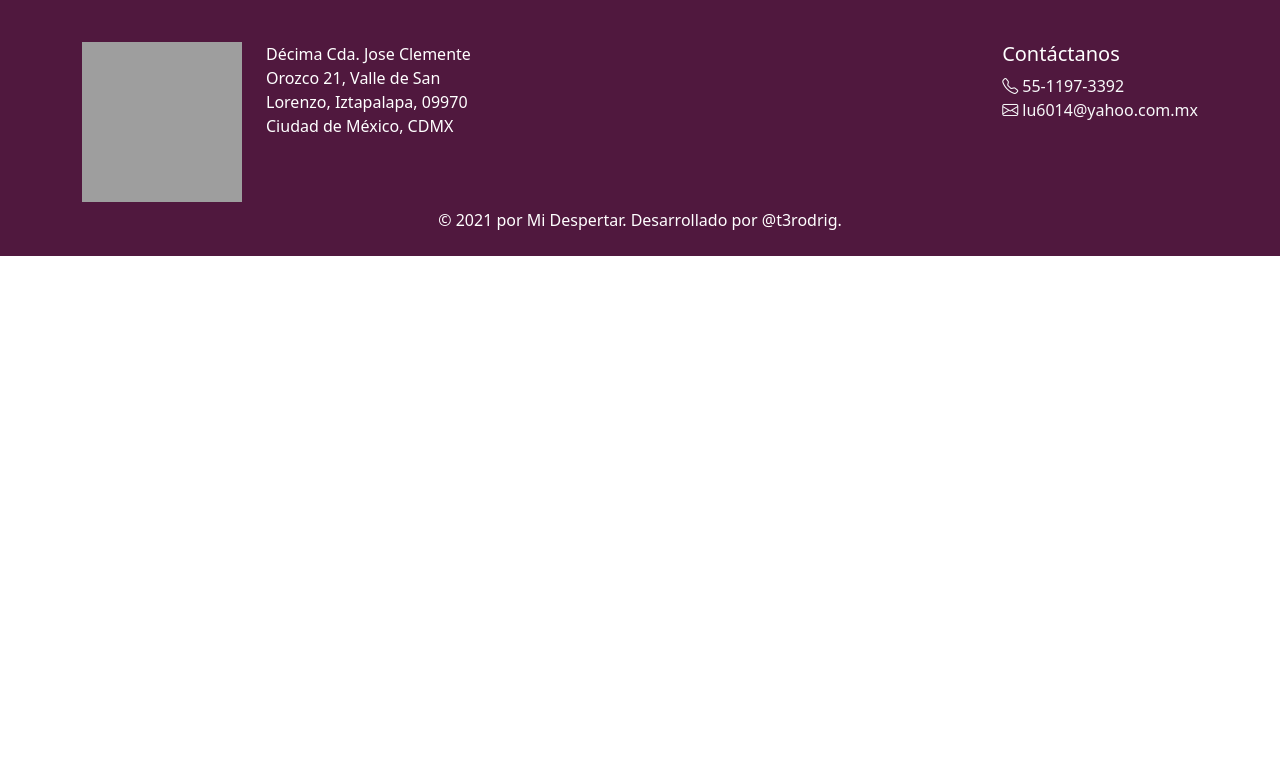
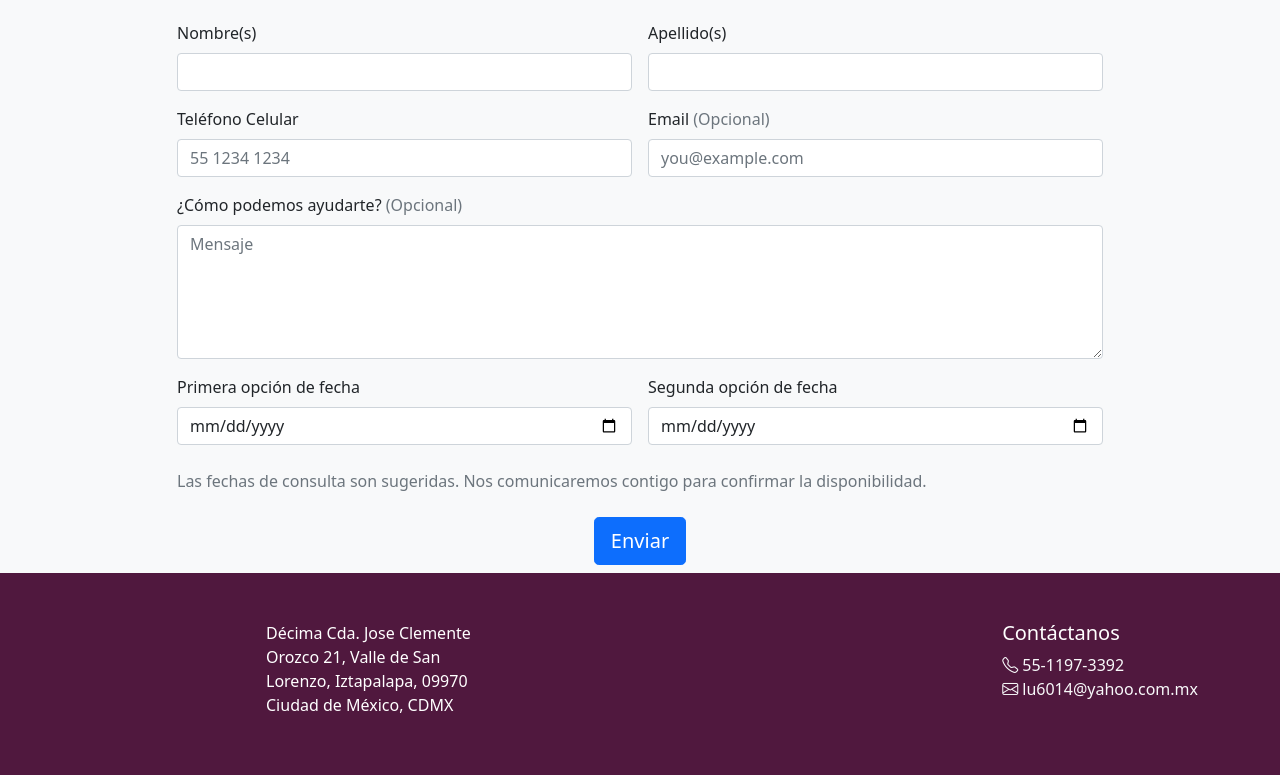
Before and after one commit to t3rodrig/transpersonal, a Gatsby site: page /contacto in a window 1280 px wide. Before the commit this address had no page. Shown: the part 238-1013 px from the top of the page. Before the commit the page ends 800 px from the top, so only its background shows below. Built offline with nearby package versions, Linux system fonts and the light colour scheme; Gatsby itself is replaced by a stand-in of ours; grey boxes are pictures that could not be loaded.

Commit message:
Start contact page

```diff
--- a/src/components/header/header.js
+++ b/src/components/header/header.js
@@ -45,7 +45,7 @@ const Header = () => (
               </Link>
             </li>
             <li className="nav-item">
-              <Link className="nav-link" to="#">
+              <Link className="nav-link" to="/contacto">
                 Contacto
               </Link>
             </li>
--- /dev/null
+++ b/src/pages/contacto.js
@@ -0,0 +1,138 @@
+import * as React from "react"
+
+import Layout from "../components/layout"
+import SEO from "../components/seo"
+
+const ContactPage = () => (
+  <Layout>
+    <SEO title="Contacto" />
+    <section id="contacto" className="bg-light">
+      <div className="container">
+        <div className="text-center">
+          <h1 className="display-4">Agenda tu cita</h1>
+          <p>Deja tus datos y nosotros nos ponemos en contacto</p>
+        </div>
+        <div className="row mt-4">
+          <div className="col-md-10 mx-auto">
+            <form className="needs-validation" novalidate>
+              <div className="row g-3">
+                <div className="col-sm-6">
+                  <label htmlFor="firstName" className="form-label">
+                    Nombre(s)
+                  </label>
+                  <input
+                    type="text"
+                    className="form-control"
+                    id="firstName"
+                    required
+                  />
+                  <div className="invalid-feedback">
+                    Se requiere un nombre válido.
+                  </div>
+                </div>
+                <div className="col-sm-6">
+                  <label htmlFor="lastName" className="form-label">
+                    Apellido(s)
+                  </label>
+                  <input
+                    type="text"
+                    className="form-control"
+                    id="lastName"
+                    required
+                  />
+                  <div className="invalid-feedback">
+                    Se requiere un apellido válido.
+                  </div>
+                </div>
+                <div className="col-sm-6">
+                  <label htmlFor="phone" className="form-label">
+                    Teléfono Celular
+                  </label>
+                  <input
+                    type="tel"
+                    className="form-control"
+                    id="phone"
+                    placeholder="55 1234 1234"
+                    required
+                  />
+                  <div className="invalid-feedback">
+                    Por favor, introduce un número de teléfono válido.
+                  </div>
+                </div>
+                <div className="col-sm-6">
+                  <label htmlFor="email" className="form-label">
+                    Email <span className="text-muted">(Opcional)</span>
+                  </label>
+                  <input
+                    type="email"
+                    className="form-control"
+                    id="email"
+                    placeholder="you@example.com"
+                  />
+                  <div className="invalid-feedback">
+                    Por favor, introduce una dirección de correo electrónico
+                    válida.
+                  </div>
+                </div>
+                <div className="col-12">
+                  <label htmlFor="comments" className="form-label">
+                    ¿Cómo podemos ayudarte?{" "}
+                    <span className="text-muted">(Opcional)</span>
+                  </label>
+                  <textarea
+                    className="form-control"
+                    id="comments"
+                    placeholder="Mensaje"
+                    rows="5"
+                  ></textarea>
+                </div>
+                <div className="col-sm-6">
+                  <label htmlFor="date-first" className="form-label">
+                    Primera opción de fecha
+                  </label>
+                  <input
+                    type="date"
+                    className="form-control"
+                    id="date-first"
+                    required
+                  />
+                  <div className="invalid-feedback">
+                    Por favor, introduce una fecha válido.
+                  </div>
+                </div>
+                <div className="col-sm-6">
+                  <label htmlFor="date-second" className="form-label">
+                    Segunda opción de fecha
+                  </label>
+                  <input
+                    type="date"
+                    className="form-control"
+                    id="date-second"
+                    required
+                  />
+                  <div className="invalid-feedback">
+                    Por favor, introduce una fecha válido.
+                  </div>
+                </div>
+              </div>
+              <br />
+              <p>
+                <span className="text-muted">
+                  Las fechas de consulta son sugeridas. Nos comunicaremos
+                  contigo para confirmar la disponibilidad.
+                </span>
+              </p>
+              <div className="text-center">
+                <button className="btn btn-primary btn-lg my-2" type="submit">
+                  Enviar
+                </button>
+              </div>
+            </form>
+          </div>
+        </div>
+      </div>
+    </section>
+  </Layout>
+)
+
+export default ContactPage
```
